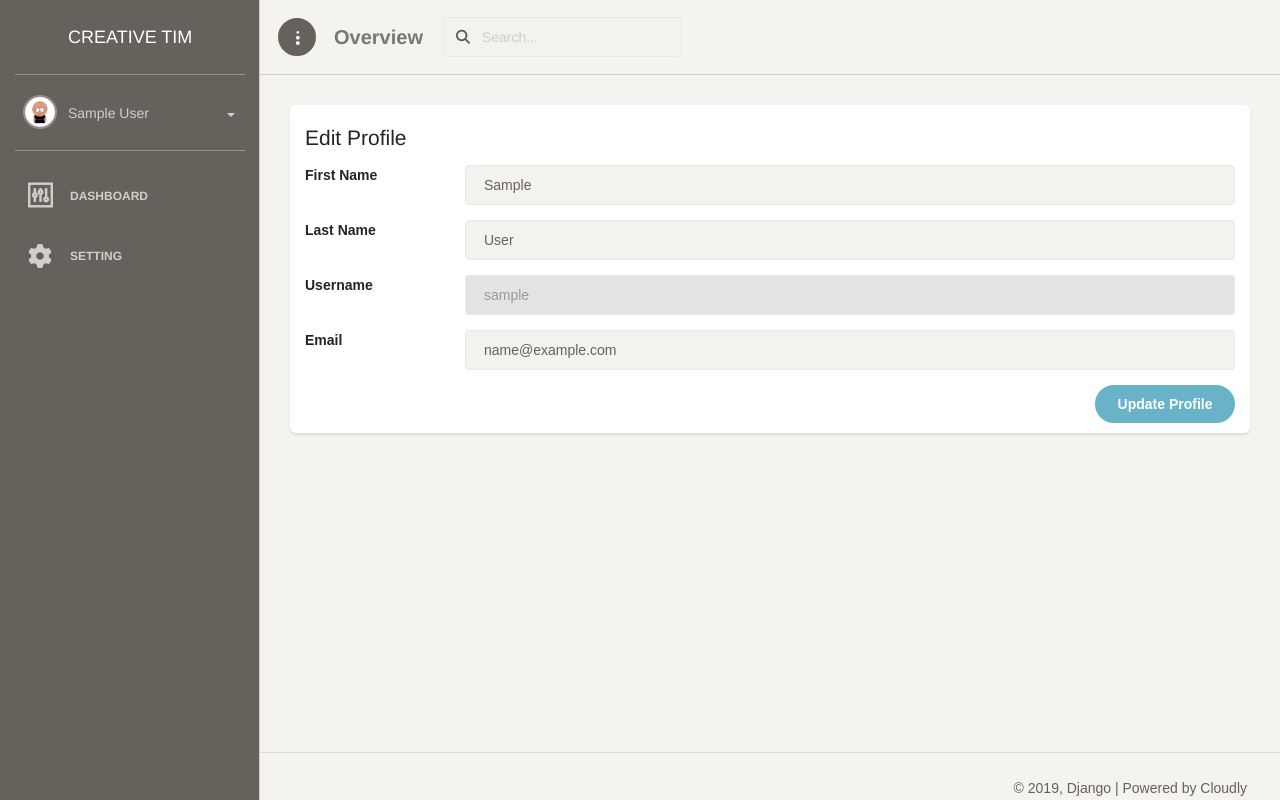
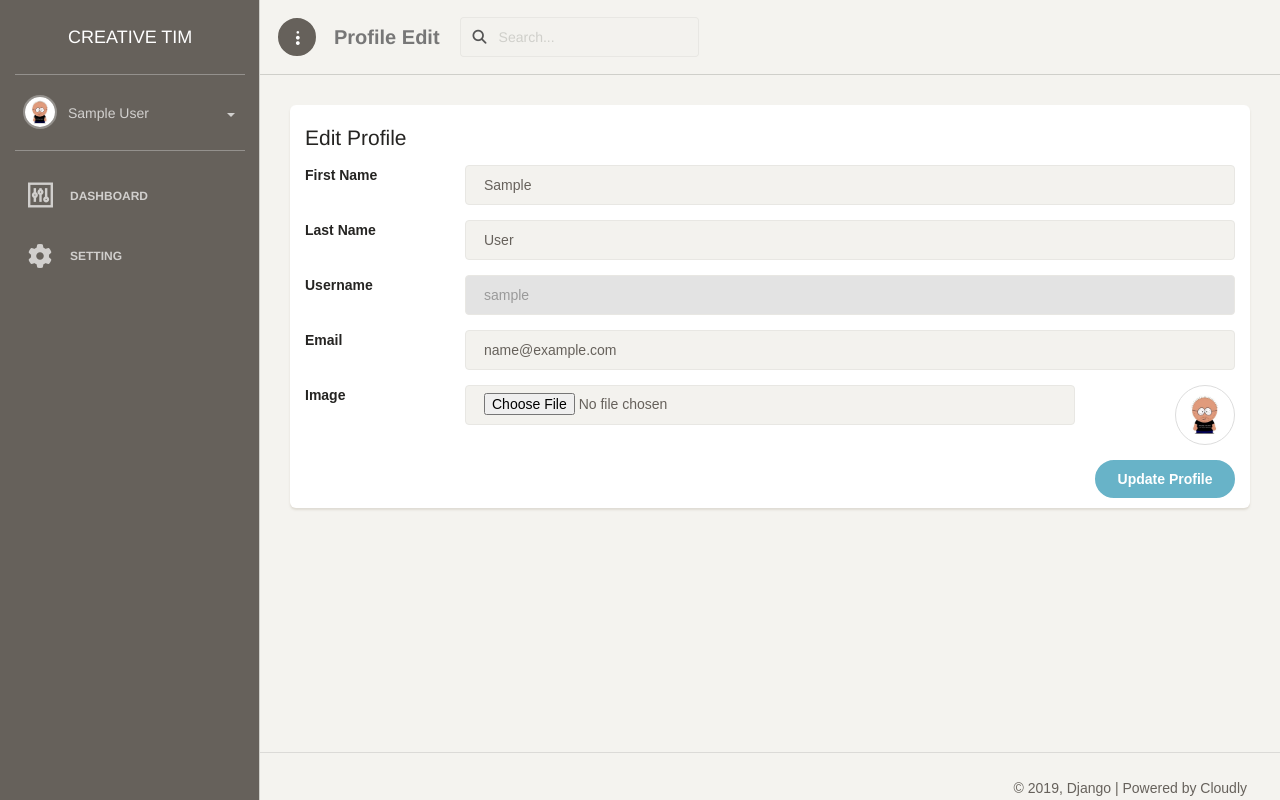
Before and after one commit to mkawsar/django, a Django app: page /profile in a window 1280 px wide. Run offline with Django 3.2, Linux system fonts and the light colour scheme; the visitor is signed in with stand-in values (Sample User, id 1); parts of the project's set-up code (start-up, migrations or seed data) failed here and were passed over; some libraries are stand-ins or nearby versions; some web fonts are replaced.

Commit message:
Profile updated

```diff
--- a/user/templates/layouts/top-menu.html
+++ b/user/templates/layouts/top-menu.html
@@ -10,8 +10,12 @@
                 <span class="icon-bar bar2"></span>
                 <span class="icon-bar bar3"></span>
             </button>
-            <a class="navbar-brand" href="#Dashboard">
-                Overview
+            <a class="navbar-brand" href="javascript:void(0)">
+                {% if title %}
+                    {{ title }}
+                {% else %}
+                    Django
+                {% endif %}
             </a>
         </div>
         <div class="collapse navbar-collapse">
--- a/user/templates/profile/index.html
+++ b/user/templates/profile/index.html
@@ -9,7 +9,8 @@
                     </div>
                     <div class="card-content">
                         {% comment %}<pre>{{ context.u_form }}</pre>{% endcomment %}
-                        <form class="form-horizontal">
+                        <form class="form-horizontal" method="POST">
+                            {% csrf_token %}
                             <div class="form-group">
                                 <label for="first_name" class="col-sm-2">First Name</label>
                                 <div class="col-sm-10">
@@ -36,6 +37,16 @@
                                     <input type="email" name="email" value="{{ user.email }}" class="form-control" placeholder="Email">
                                 </div>
                             </div>
+
+                            <div class="form-group">
+                                <label for="image" class="col-sm-2">Image</label>
+                                <div class="col-sm-8">
+                                    <input type="file" name="image" accept="image/*" class="form-control">
+                                </div>
+                                <div class="col-sm-2">
+                                    <img src="{{ user.profile.image.url }}" alt="" class="img-responsive img-circle img-thumbnail pull-right" style="width: 60px">
+                                </div>
+                            </div>
                             <div class="pull-right">
                                 <button type="submit" class="btn btn-info btn-fill btn-wd">Update Profile</button>
                             </div>
--- a/user/views.py
+++ b/user/views.py
@@ -36,11 +36,4 @@ def profile(request):
             p_form.save()
             messages.success(request, 'Your account has been updated.')
             return redirect('profile')
-    else:
-        u_form = UserUpdateForm(instance=request.user)
-        p_form = ProfileUpdateForm(instance=request.user.profile)
-    context = {
-        'u_form': u_form,
-        'p_form': p_form
-    }
-    return render(request, 'profile/index.html', {'title': 'Profile Edit', 'context': context})
+    return render(request, 'profile/index.html', {'title': 'Profile Edit'})
```
